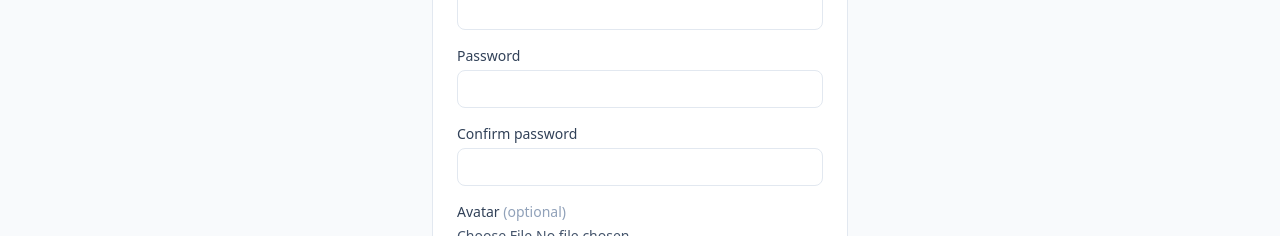
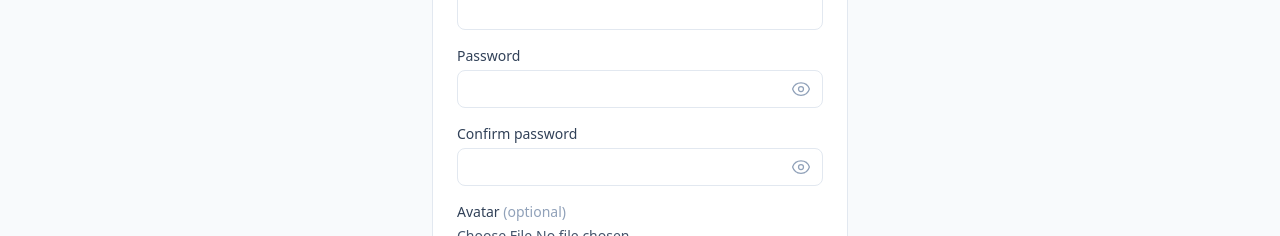
Before and after one commit to santosh-sunuwar-mukhiya/ilam-explore, a React (Vite) app in the folder frontend/: page /register in a window 1280 px wide. Shown: the part 336-572 px from the top of the page. Built offline with nearby package versions, Linux system fonts and the light colour scheme; no server answers.

Commit message:
add: password sshow and hide feature added

```diff
--- a/frontend/src/pages/Login.jsx
+++ b/frontend/src/pages/Login.jsx
@@ -10,6 +10,7 @@ export default function Login() {
   const redirectTo = location.state?.from || "/";
 
   const [form, setForm] = useState({ email: "", password: "" });
+  const [showPassword, setShowPassword] = useState(false);
   const [error, setError] = useState("");
   const [resendMessage, setResendMessage] = useState("");
   const [isResending, setIsResending] = useState(false);
@@ -116,16 +117,30 @@ export default function Login() {
           >
             Password
           </label>
+          <div className="relative mt-1">
             <input
               id="password"
               name="password"
-            type="password"
+              type={showPassword ? "text" : "password"}
               required
               autoComplete="current-password"
               value={form.password}
               onChange={handleChange}
-            className="mt-1 w-full rounded-lg border border-slate-200 px-3 py-2 text-sm outline-none focus:border-emerald-500"
+              className="w-full rounded-lg border border-slate-200 px-3 py-2 pr-10 text-sm outline-none focus:border-emerald-500"
             />
+            <button
+              type="button"
+              onClick={() => setShowPassword((previous) => !previous)}
+              aria-label={showPassword ? "Hide password" : "Show password"}
+              className="absolute inset-y-0 right-0 flex items-center pr-3 text-slate-400 hover:text-slate-600 focus:text-slate-600 focus:outline-none"
+            >
+              {showPassword ? (
+                <EyeOffIcon className="h-5 w-5" />
+              ) : (
+                <EyeIcon className="h-5 w-5" />
+              )}
+            </button>
+          </div>
         </div>
 
         <button
@@ -171,3 +186,48 @@ export default function Login() {
     </div>
   );
 }
+
+function EyeIcon({ className = "h-5 w-5" }) {
+  return (
+    <svg
+      xmlns="http://www.w3.org/2000/svg"
+      fill="none"
+      viewBox="0 0 24 24"
+      strokeWidth={1.5}
+      stroke="currentColor"
+      className={className}
+      aria-hidden="true"
+    >
+      <path
+        strokeLinecap="round"
+        strokeLinejoin="round"
+        d="M2.036 12.322a1.012 1.012 0 0 1 0-.639C3.423 7.51 7.36 4.5 12 4.5c4.638 0 8.573 3.007 9.963 7.178.07.207.07.431 0 .639C20.577 16.49 16.64 19.5 12 19.5c-4.638 0-8.573-3.007-9.964-7.178Z"
+      />
+      <path
+        strokeLinecap="round"
+        strokeLinejoin="round"
+        d="M15 12a3 3 0 1 1-6 0 3 3 0 0 1 6 0Z"
+      />
+    </svg>
+  );
+}
+
+function EyeOffIcon({ className = "h-5 w-5" }) {
+  return (
+    <svg
+      xmlns="http://www.w3.org/2000/svg"
+      fill="none"
+      viewBox="0 0 24 24"
+      strokeWidth={1.5}
+      stroke="currentColor"
+      className={className}
+      aria-hidden="true"
+    >
+      <path
+        strokeLinecap="round"
+        strokeLinejoin="round"
+        d="M3.98 8.223A10.477 10.477 0 0 0 1.934 12C3.226 16.338 7.244 19.5 12 19.5c.993 0 1.953-.138 2.863-.395M6.228 6.228A10.451 10.451 0 0 1 12 4.5c4.756 0 8.773 3.162 10.065 7.498a10.522 10.522 0 0 1-4.293 5.774M6.228 6.228 3 3m3.228 3.228 3.65 3.65m7.894 7.894L21 21m-3.228-3.228-3.65-3.65m0 0a3 3 0 1 0-4.243-4.243m4.242 4.242L9.88 9.88"
+      />
+    </svg>
+  );
+}
--- a/frontend/src/pages/Register.jsx
+++ b/frontend/src/pages/Register.jsx
@@ -14,6 +14,8 @@ export default function Register() {
   const navigate = useNavigate();
 
   const [form, setForm] = useState(initialForm);
+  const [showPassword, setShowPassword] = useState(false);
+  const [showConfirmPassword, setShowConfirmPassword] = useState(false);
   const [avatar, setAvatar] = useState(null);
   const [error, setError] = useState("");
   const [isSubmitting, setIsSubmitting] = useState(false);
@@ -126,16 +128,30 @@ export default function Register() {
           <label htmlFor="password" className="block text-sm font-medium text-slate-700">
             Password
           </label>
+          <div className="relative mt-1">
             <input
               id="password"
               name="password"
-            type="password"
+              type={showPassword ? "text" : "password"}
               required
               autoComplete="new-password"
               value={form.password}
               onChange={handleChange}
-            className={inputClasses}
+              className="w-full rounded-lg border border-slate-200 px-3 py-2 pr-10 text-sm outline-none focus:border-emerald-500"
             />
+            <button
+              type="button"
+              onClick={() => setShowPassword((previous) => !previous)}
+              aria-label={showPassword ? "Hide password" : "Show password"}
+              className="absolute inset-y-0 right-0 flex items-center pr-3 text-slate-400 hover:text-slate-600 focus:text-slate-600 focus:outline-none"
+            >
+              {showPassword ? (
+                <EyeOffIcon className="h-5 w-5" />
+              ) : (
+                <EyeIcon className="h-5 w-5" />
+              )}
+            </button>
+          </div>
         </div>
 
         <div>
@@ -145,16 +161,34 @@ export default function Register() {
           >
             Confirm password
           </label>
+          <div className="relative mt-1">
             <input
               id="confirmPassword"
               name="confirmPassword"
-            type="password"
+              type={showConfirmPassword ? "text" : "password"}
               required
               autoComplete="new-password"
               value={form.confirmPassword}
               onChange={handleChange}
-            className={inputClasses}
+              className="w-full rounded-lg border border-slate-200 px-3 py-2 pr-10 text-sm outline-none focus:border-emerald-500"
             />
+            <button
+              type="button"
+              onClick={() => setShowConfirmPassword((previous) => !previous)}
+              aria-label={
+                showConfirmPassword
+                  ? "Hide confirm password"
+                  : "Show confirm password"
+              }
+              className="absolute inset-y-0 right-0 flex items-center pr-3 text-slate-400 hover:text-slate-600 focus:text-slate-600 focus:outline-none"
+            >
+              {showConfirmPassword ? (
+                <EyeOffIcon className="h-5 w-5" />
+              ) : (
+                <EyeIcon className="h-5 w-5" />
+              )}
+            </button>
+          </div>
         </div>
 
         <div>
@@ -189,3 +223,48 @@ export default function Register() {
     </div>
   );
 }
+
+function EyeIcon({ className = "h-5 w-5" }) {
+  return (
+    <svg
+      xmlns="http://www.w3.org/2000/svg"
+      fill="none"
+      viewBox="0 0 24 24"
+      strokeWidth={1.5}
+      stroke="currentColor"
+      className={className}
+      aria-hidden="true"
+    >
+      <path
+        strokeLinecap="round"
+        strokeLinejoin="round"
+        d="M2.036 12.322a1.012 1.012 0 0 1 0-.639C3.423 7.51 7.36 4.5 12 4.5c4.638 0 8.573 3.007 9.963 7.178.07.207.07.431 0 .639C20.577 16.49 16.64 19.5 12 19.5c-4.638 0-8.573-3.007-9.964-7.178Z"
+      />
+      <path
+        strokeLinecap="round"
+        strokeLinejoin="round"
+        d="M15 12a3 3 0 1 1-6 0 3 3 0 0 1 6 0Z"
+      />
+    </svg>
+  );
+}
+
+function EyeOffIcon({ className = "h-5 w-5" }) {
+  return (
+    <svg
+      xmlns="http://www.w3.org/2000/svg"
+      fill="none"
+      viewBox="0 0 24 24"
+      strokeWidth={1.5}
+      stroke="currentColor"
+      className={className}
+      aria-hidden="true"
+    >
+      <path
+        strokeLinecap="round"
+        strokeLinejoin="round"
+        d="M3.98 8.223A10.477 10.477 0 0 0 1.934 12C3.226 16.338 7.244 19.5 12 19.5c.993 0 1.953-.138 2.863-.395M6.228 6.228A10.451 10.451 0 0 1 12 4.5c4.756 0 8.773 3.162 10.065 7.498a10.522 10.522 0 0 1-4.293 5.774M6.228 6.228 3 3m3.228 3.228 3.65 3.65m7.894 7.894L21 21m-3.228-3.228-3.65-3.65m0 0a3 3 0 1 0-4.243-4.243m4.242 4.242L9.88 9.88"
+      />
+    </svg>
+  );
+}
```
Lines whose indentation alone changed are shown as unchanged.
